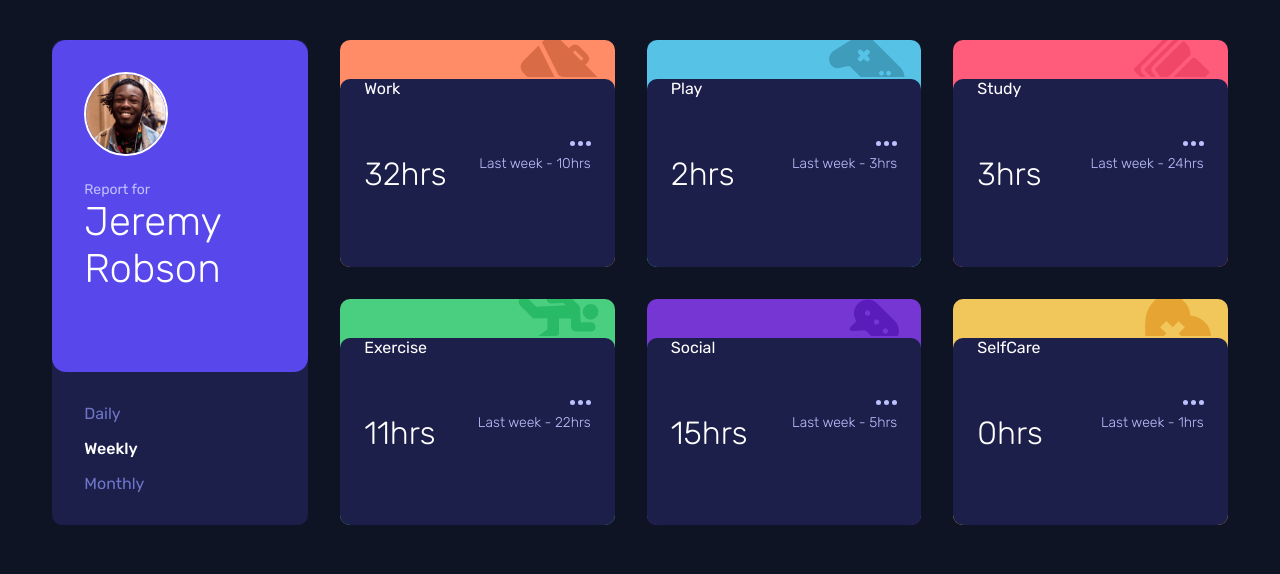
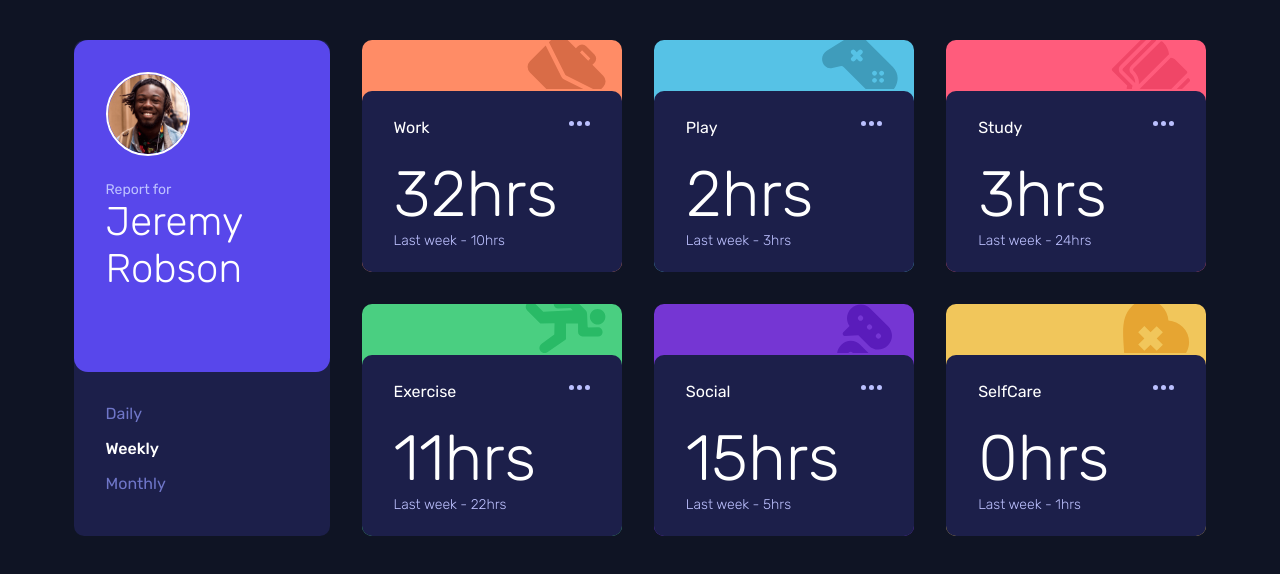
Before and after one commit to Sebosun/frontend-mentor-, a React (Vite) app: page / in a window 1280 px wide. Shown: the top 574 px of the page. Built offline with nearby package versions, Linux system fonts and the light colour scheme.

Commit message:
tweaking cards for desktop mode

```diff
--- a/src/components/Card.scss
+++ b/src/components/Card.scss
@@ -17,6 +17,10 @@
     }
   }
 
+  &__activity:hover {
+    background: lighten($color: $darkBlue, $amount: 10);
+  }
+
   overflow: hidden;
   &__activity {
     position: relative;
@@ -28,11 +32,14 @@
     grid-template-columns: 1fr 1fr;
     grid-template-rows: 40% 1fr;
     padding-inline: 1.5em;
+    padding: 2em;
+    align-items: center;
+    height: 100%;
 
-    height: 100%;
     .activity {
       font-size: 16px;
       justify-self: left;
+      align-self: end;
       text-transform: capitalize;
       font-weight: 400;
       color: white;
@@ -57,6 +64,35 @@
       cursor: pointer;
     }
   }
+
+  @media (min-width: 640px) {
+    &__modal {
+      height: 5em;
+    }
+
+    &__activity {
+      padding-top: 0.5em;
+      padding-bottom: 2em;
+      padding-right: 4em;
+
+      .activity {
+        align-self: center;
+      }
+      .icon {
+        align-self: center;
+        position: relative;
+        left: 2em;
+      }
+      .hours {
+        font-size: 4em;
+        grid-column: span 2;
+      }
+      .last_week {
+        justify-self: left;
+        grid-column: span 2;
+      }
+    }
+  }
 }
 
 .work {
```
